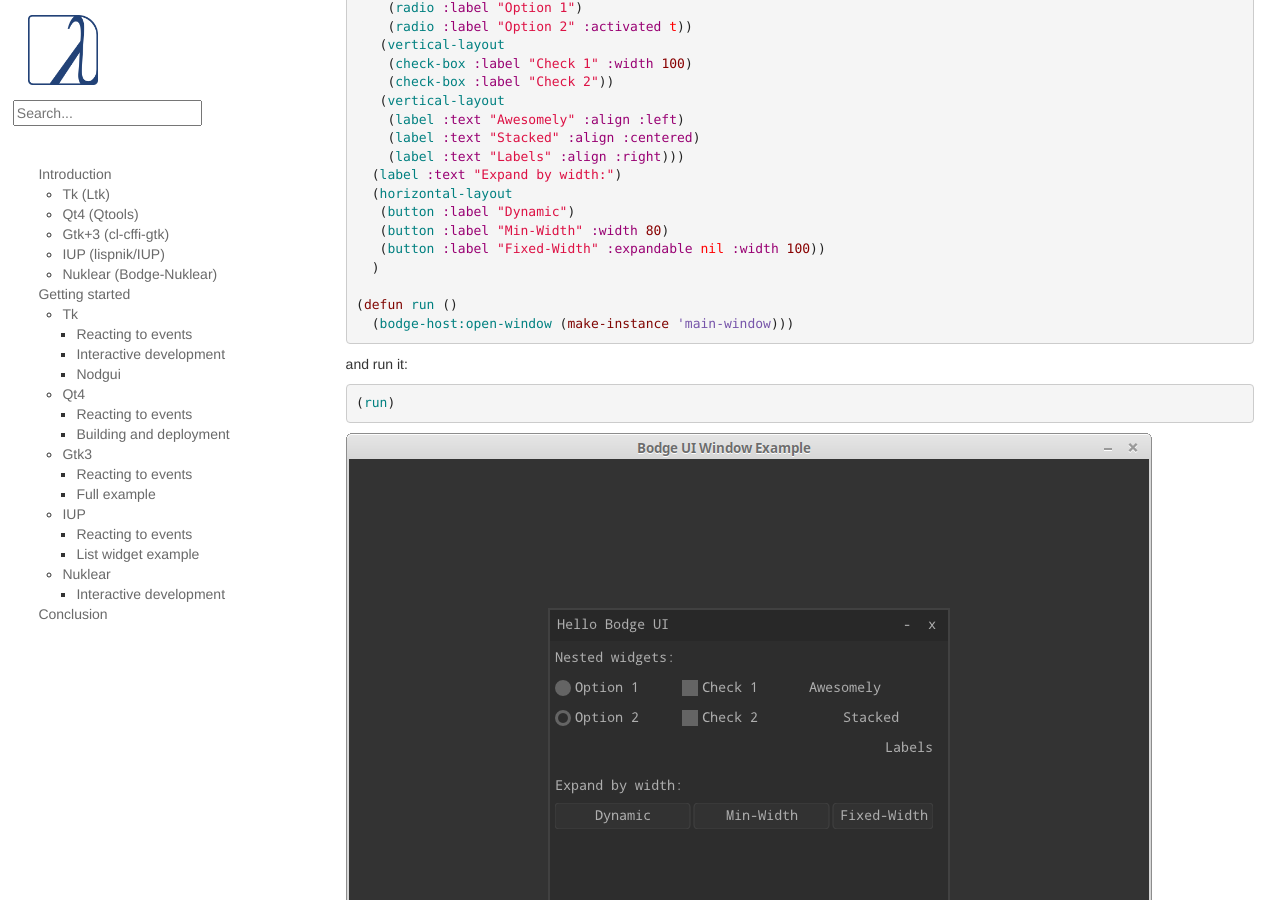
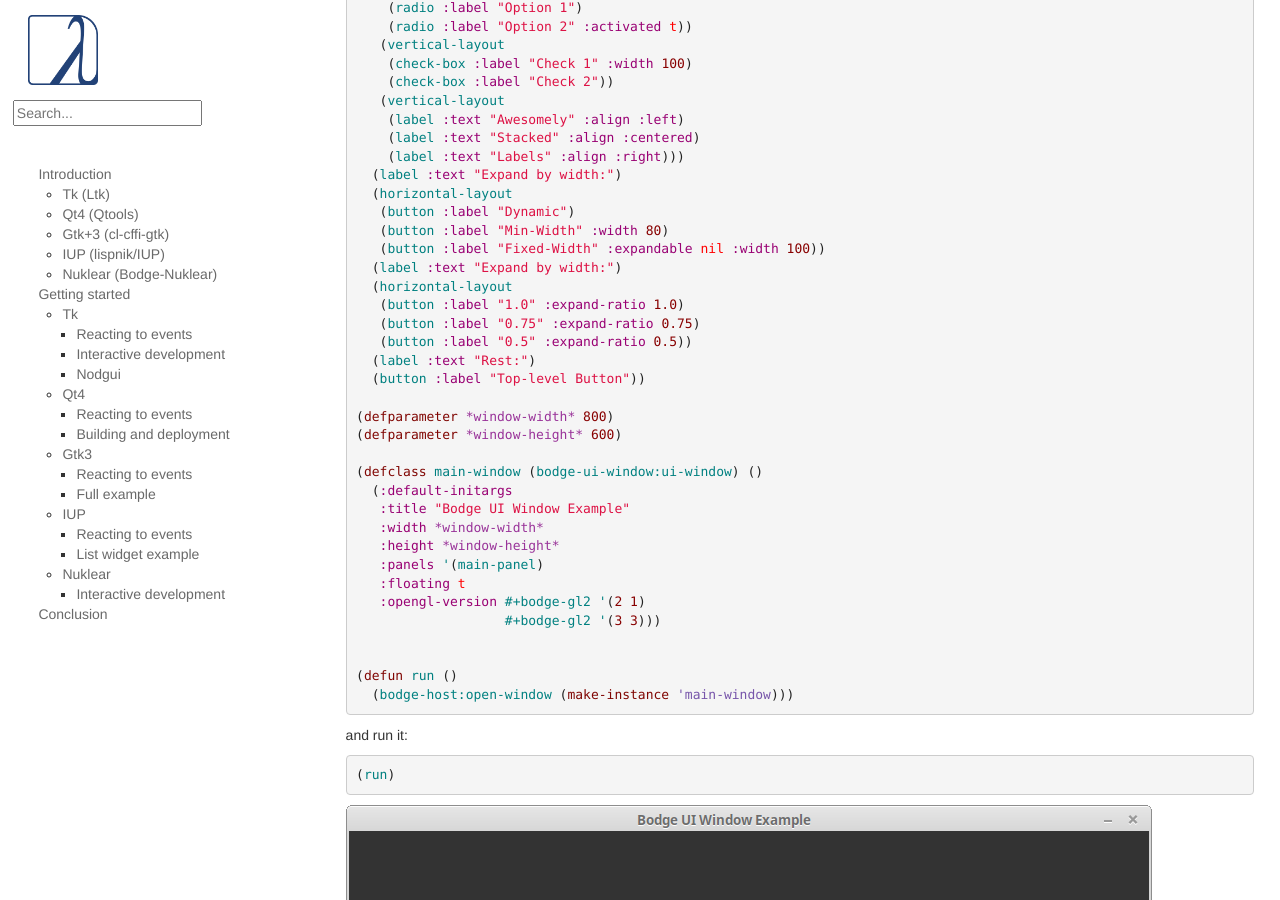
Before and after one commit to LispCookbook/cl-cookbook, a Jekyll site: the page built from gui.md, in a window 1280 px wide and 900 px high, scrolled down 15375 px. Built offline with Jekyll 4.4.1, drawn with Linux system fonts in a browser that asks for light colours.

Commit message:
Complete bodge-ui example

```diff
--- a/gui.md
+++ b/gui.md
@@ -896,13 +896,13 @@ Now let's define a package to write a simple application.
 
 ~~~lisp
 (defpanel (main-panel
-            (:title "Hello Bodge UI")
-            (:origin 200 50)
-            (:width 400) (:height 400)
-            (:options :movable :resizable
-                      :minimizable :scrollable
-                      :closable))
-  (label :text "Nested widgets:")
+           (:title "Hello Bodge UI")
+           (:origin 200 50)
+           (:width 400) (:height 400)
+           (:options :movable :resizable
+                     :minimizable :scrollable
+                     :closable))
+    (label :text "Nested widgets:")
   (horizontal-layout
    (radio-group
     (radio :label "Option 1")
@@ -919,7 +919,27 @@ Now let's define a package to write a simple application.
    (button :label "Dynamic")
    (button :label "Min-Width" :width 80)
    (button :label "Fixed-Width" :expandable nil :width 100))
-  )
+  (label :text "Expand by width:")
+  (horizontal-layout
+   (button :label "1.0" :expand-ratio 1.0)
+   (button :label "0.75" :expand-ratio 0.75)
+   (button :label "0.5" :expand-ratio 0.5))
+  (label :text "Rest:")
+  (button :label "Top-level Button"))
+
+(defparameter *window-width* 800)
+(defparameter *window-height* 600)
+
+(defclass main-window (bodge-ui-window:ui-window) ()
+  (:default-initargs
+   :title "Bodge UI Window Example"
+   :width *window-width*
+   :height *window-height*
+   :panels '(main-panel)
+   :floating t
+   :opengl-version #+bodge-gl2 '(2 1)
+                   #+bodge-gl2 '(3 3)))
+
 
 (defun run ()
   (bodge-host:open-window (make-instance 'main-window)))
```
